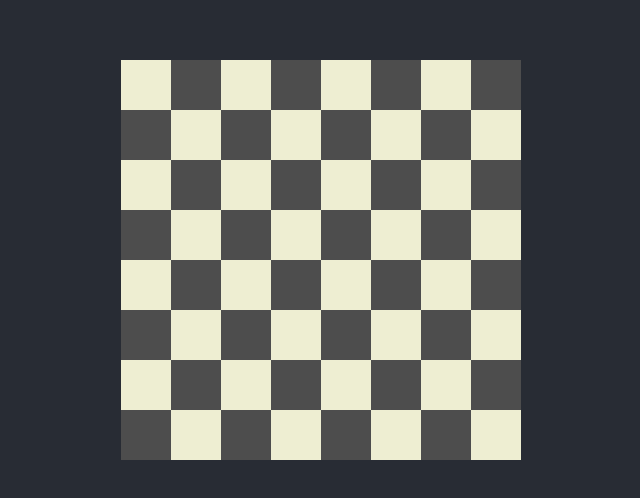
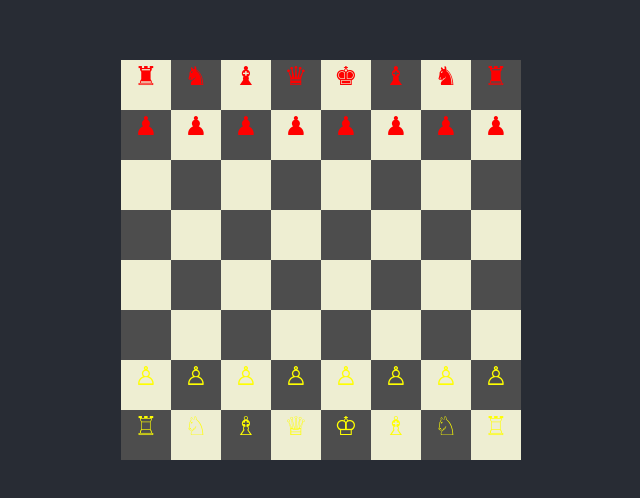
Before and after one commit to prajeshkotian/terros-app, a React (Create React App) app: page / in a window 1280 px wide. Shown: the part 140-638 px from the top of the page, without its empty margins (319-959 px from the left). Built offline with nearby package versions, Linux system fonts and the light colour scheme.

Commit message:
Added color to chess pieces and set chess pieces to individual players, Also added moveemnt to pieces on board

```diff
--- a/src/Chess Components/Chessboard.css
+++ b/src/Chess Components/Chessboard.css
@@ -13,7 +13,11 @@
   .square {
     width: 50px;
     height: 50px;
+    transition: transform 0.3s ease;
+  }.square:hover{
+    transform: scale(1.1);
   }
+
 
   .square.black {
     background-color: #4d4d4d;
@@ -22,3 +26,15 @@
   .square.white {
     background-color: #eeeed2;
   }
+
+  .player1 {
+    color: yellow;
+  }
+
+  .player2 {
+    color: red;
+  }
+
+  .Selected{
+    border: 1px solid blue;
+  }
--- a/src/Chess Components/Chessboard.jsx
+++ b/src/Chess Components/Chessboard.jsx
@@ -1,26 +1,89 @@
-import React from 'react'
+import React, { useState } from 'react'
 import './Chessboard.css'
 
+import Square from './Square'
+
+
+const initialBoard = [
+    [
+        { piece: '\u265C', player: 'player2' },
+        { piece: '\u265E', player: 'player2' },
+        { piece: '\u265D', player: 'player2' },
+        { piece: '\u265B', player: 'player2' },
+        { piece: '\u265A', player: 'player2' },
+        { piece: '\u265D', player: 'player2' },
+        { piece: '\u265E', player: 'player2' },
+        { piece: '\u265C', player: 'player2' },
+      ],
+      [
+        { piece: '\u265F', player: 'player2' },
+        { piece: '\u265F', player: 'player2' },
+        { piece: '\u265F', player: 'player2' },
+        { piece: '\u265F', player: 'player2' },
+        { piece: '\u265F', player: 'player2' },
+        { piece: '\u265F', player: 'player2' },
+        { piece: '\u265F', player: 'player2' },
+        { piece: '\u265F', player: 'player2' },
+      ],
+      [{ piece: '', player: null }, { piece: '', player: null }, { piece: '', player: null }, { piece: '', player: null }, { piece: '', player: null }, { piece: '', player: null }, { piece: '', player: null }, { piece: '', player: null }],
+      [{ piece: '', player: null }, { piece: '', player: null }, { piece: '', player: null }, { piece: '', player: null }, { piece: '', player: null }, { piece: '', player: null }, { piece: '', player: null }, { piece: '', player: null }],
+      [{ piece: '', player: null }, { piece: '', player: null }, { piece: '', player: null }, { piece: '', player: null }, { piece: '', player: null }, { piece: '', player: null }, { piece: '', player: null }, { piece: '', player: null }],
+      [{ piece: '', player: null }, { piece: '', player: null }, { piece: '', player: null }, { piece: '', player: null }, { piece: '', player: null }, { piece: '', player: null }, { piece: '', player: null }, { piece: '', player: null }],
+      [
+        { piece: '\u2659', player: 'player1' },
+        { piece: '\u2659', player: 'player1' },
+        { piece: '\u2659', player: 'player1' },
+        { piece: '\u2659', player: 'player1' },
+        { piece: '\u2659', player: 'player1' },
+        { piece: '\u2659', player: 'player1' },
+        { piece: '\u2659', player: 'player1' },
+        { piece: '\u2659', player: 'player1' },
+      ],
+      [
+        { piece: '\u2656', player: 'player1' },
+        { piece: '\u2658', player: 'player1' },
+        { piece: '\u2657', player: 'player1' },
+        { piece: '\u2655', player: 'player1' },
+        { piece: '\u2654', player: 'player1' },
+        { piece: '\u2657', player: 'player1' },
+        { piece: '\u2658', player: 'player1' },
+        { piece: '\u2656', player: 'player1' },
+      ],
+  ];
+
 export default function Chessboard() {
-    const board = [];
-    for (let row = 0; row < 8; row++) {
-      const squares = [];
-      for (let col = 0; col < 8; col++) {
-        const isBlack = (row + col) % 2 === 1;
-        squares.push(
-          <div
-            key={`${row}-${col}`}
-            className={`square ${isBlack ? 'black' : 'white'}`}
-          ></div>
-        );
-      }
-      console.log(squares)
-      board.push(
-        <div key={row} className="row">
-          {squares.map(square=> square)}
+
+    const [boardState, setBoardState] = useState(initialBoard)
+    const [selectedPiece, setSeletedPiece] = useState(null)
+
+    const onPieceSelect=(row, col)=>{
+        if(!selectedPiece){ //if piece is not selected set the selcted piece
+            const obj={
+                ...boardState[row][col],
+                row: row,
+                col: col
+            }
+            setSeletedPiece(obj)
+        }else{ // if piece is already selected we are moving to new position on board
+            const newBoard=[...boardState]
+            newBoard[row][col]={...boardState[selectedPiece?.row][selectedPiece?.col]}
+            newBoard[selectedPiece?.row][selectedPiece?.col]={ piece: '', player: null }
+            setSeletedPiece(null)
+            setBoardState(newBoard)
+        }
+
+    }
+
+
+    return (
+        <div className="chessboard">
+          {boardState.map((row, rowIndex) => (
+            <div key={rowIndex} className="row">
+              {row.map((square, colIndex) => (
+                <Square key={`${rowIndex}-${colIndex}`} piece={square?.piece} isBlack={(rowIndex+colIndex) % 2 === 1 ? true : false} player={square?.player} row={rowIndex} col={colIndex} onPieceSelect={onPieceSelect} selectedPiece={selectedPiece}/>
+              ))}
+            </div>
+          ))}
         </div>
       );
-    }
-
-    return (<div className="chessboard">{board}</div>);
 }
--- a/src/Chess Components/Square.jsx
+++ b/src/Chess Components/Square.jsx
@@ -1,9 +1,18 @@
 import React from 'react'
+import './Chessboard.css'
 
-export default function Square({piece, ...props}) {
+export default function Square({piece, isBlack, player, row, col, onPieceSelect, selectedPiece, ...props}) {
   return (
-    <div className='square'>
-      {piece}
+    <div className={`square ${isBlack ? 'black' : 'white'}`} onClick={()=>onPieceSelect(row, col)}>
+        <span className={`${
+        player === 'player1'
+          ? 'player1'
+          : player === 'player2'
+          ? 'player2'
+          : ''
+      } ${selectedPiece && selectedPiece.row === row && selectedPiece.col === col ? 'Selected' : ''}`}>
+          {piece}
+        </span>
     </div>
   )
 }
```
